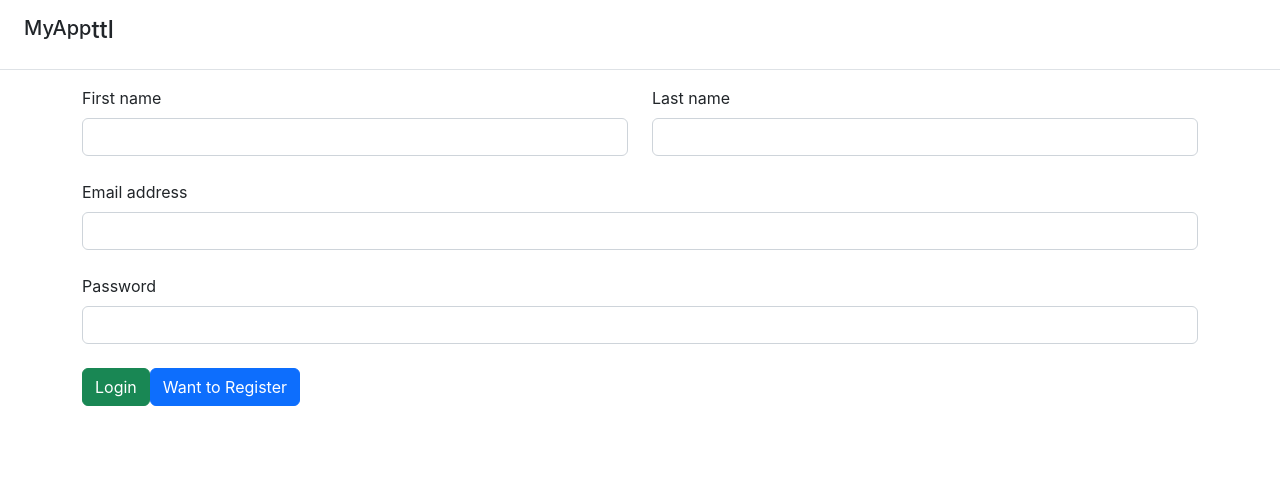
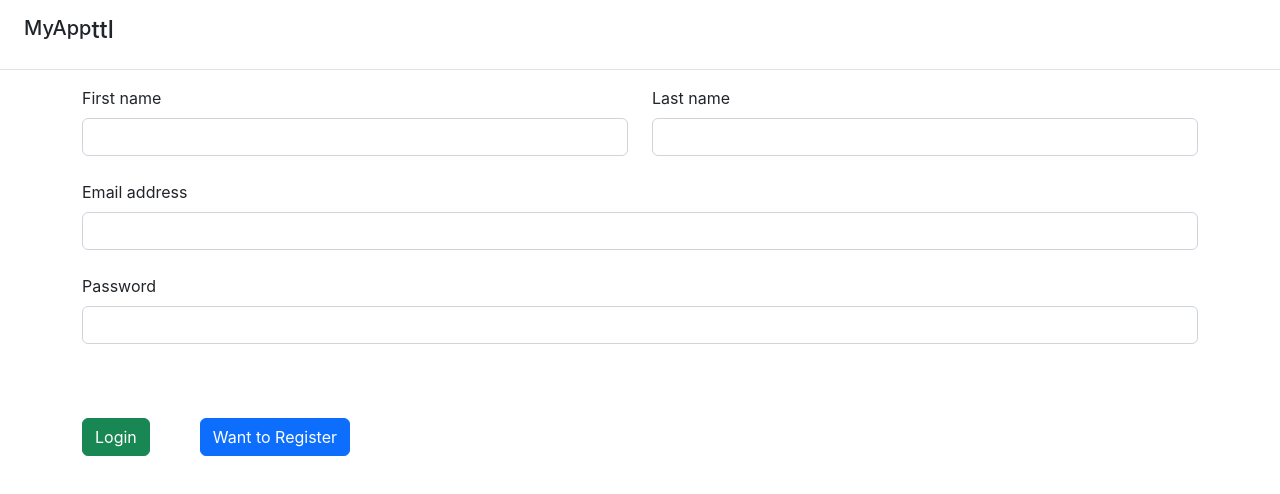
Before and after one commit to Nkathaaa/dashboardmain, a React (Create React App) app: page / in a window 1280 px wide. Shown: the top 494 px of the page. Built offline with nearby package versions, Linux system fonts and the light colour scheme.

Commit message:
reducers and actions started

```diff
--- a/package.json
+++ b/package.json
@@ -6,11 +6,14 @@
     "@testing-library/jest-dom": "^5.16.4",
     "@testing-library/react": "^13.2.0",
     "@testing-library/user-event": "^13.5.0",
+    "axios": "^0.27.2",
     "formik": "^2.2.9",
     "react": "^18.1.0",
     "react-dom": "^18.1.0",
+    "react-redux": "^8.0.1",
     "react-router-dom": "^6.3.0",
     "react-scripts": "5.0.1",
+    "redux": "^4.2.0",
     "web-vitals": "^2.1.4",
     "yup": "^0.32.11"
   },
--- a/src/components/auth/index.js
+++ b/src/components/auth/index.js
@@ -15,7 +15,8 @@ const Auth=(props) =>{
             .string(),
             emailAddress:Yup
             .string()
-            .email("Enter a valid email address"),
+            .email("Enter a valid email address")
+            .required("Sorry the Name is required"),
             password:Yup
             .string()
             .required("Sorry the Name is required")
@@ -78,15 +79,15 @@ const Auth=(props) =>{
                                   <span>{formik.errors.password}</span>
                                   :null
 
-                                }
+
+
+                             }
                         </div>
 
 
 
-
-
-                        <button  className="btn btn-success btn-block mb-4">{register ?'Register':'Login'}</button>
-                        <button  className="btn btn-primary btn-block  mb-4" OnClick={()=>setRegister(!register)}>Want to {!register?'Register':'Login'}</button>
+                        <button  className="btn btn-success btn-block ">{register ?'Register':'Login'}</button>
+                        <button className="btn btn-primary btn-block" t style={{margin:'50px'}} onClick={()=>{setRegister(!register)}} >Want to { !register? 'Register':'Login'}</button>
 
 
                       </div>
--- a/src/index.js
+++ b/src/index.js
@@ -1,12 +1,16 @@
 import React from 'react';
 import ReactDOM from 'react-dom/client';
 import './index.css';
+import { Provider } from "react-redux";
+import { createStore,applyMiddleware } from 'redux';
 import App from './App';
+import reducers from "./store/reducers"
 
-
+const createStoreWithMiddleware=applyMiddleware()(createStore)
 const root = ReactDOM.createRoot(document.getElementById('root'));
 root.render(
-  <React.StrictMode>
+  <Provider store={createStoreWithMiddleware(reducers)}>
     <App />
-  </React.StrictMode>
+  </Provider>
+
 );
--- /dev/null
+++ b/src/store/reducers/index.js
@@ -0,0 +1,9 @@
+import React from 'react'
+import users from "./users_reducer"
+import { combineReducers } from "redux";
+ const rootReducer=combineReducers({
+  users
+  })
+
+
+export default  rootReducer
--- /dev/null
+++ b/src/store/reducers/users_reducer.js
@@ -0,0 +1,10 @@
+export default function(state={},action){
+
+    switch(action.type){
+        case "USERS_LIST":
+            return action.payload
+         default :
+            return state
+    }
+
+}
```
Also changed, not shown: 1 other file (tests, documents, lock files or other folders).
